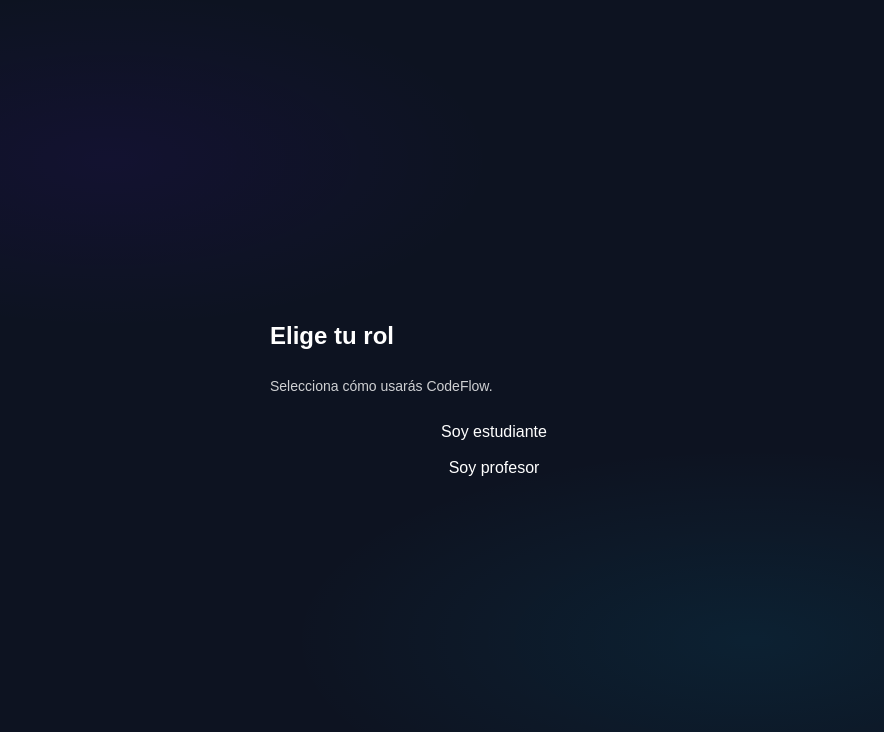
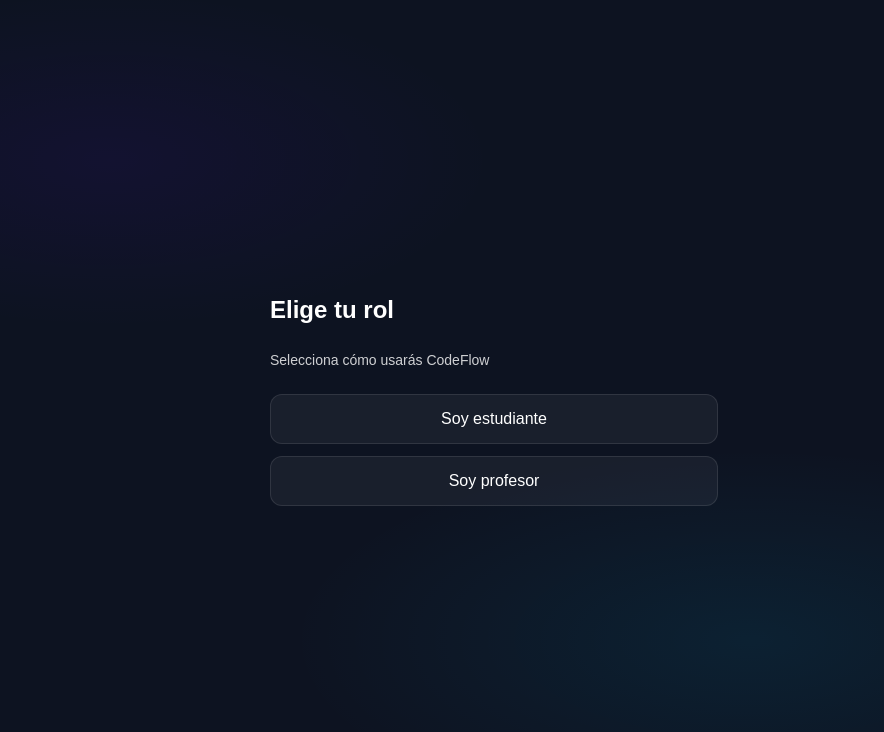
Before and after one commit to RodrigoErGarza/CodeFlow, a Next.js app: page /onboarding/role in a window 1280 px wide. Shown: the top 732 px of the page, without its empty margins (146-1030 px from the left). Built offline with nearby package versions, Linux system fonts and the light colour scheme.

Commit message:
rol mejorado

```diff
--- a/app/onboarding/role/page.tsx
+++ b/app/onboarding/role/page.tsx
@@ -1,26 +1,33 @@
 // app/onboarding/role/page.tsx
 import Link from "next/link";
-import { useRouter } from "next/navigation";
 
 export default function RolePickerPage() {
-
-  const router = useRouter();
   return (
     <main className="min-h-dvh grid place-items-center px-6 text-white">
       <div className="w-full max-w-md space-y-6">
         <h1 className="text-2xl font-semibold">Elige tu rol</h1>
         <p className="opacity-80 text-sm">
-          Selecciona cómo usarás CodeFlow.
+          Selecciona cómo usarás CodeFlow
         </p>
 
         <div className="grid gap-3">
-             <button onClick={() => router.push("/onboarding/google-complete?role=STUDENT")}>
-        Soy estudiante
-      </button>
+          <Link
+            href="/onboarding/google-complete?role=STUDENT"
+            className="w-full text-center rounded-xl border border-white/10 bg-white/5 px-4 py-3 hover:bg-white/10 transition"
+            role="button"
+            prefetch
+          >
+            Soy estudiante
+          </Link>
 
-      <button onClick={() => router.push("/onboarding/google-complete?role=TEACHER")}>
-        Soy profesor
-      </button>
+          <Link
+            href="/onboarding/google-complete?role=TEACHER"
+            className="w-full text-center rounded-xl border border-white/10 bg-white/5 px-4 py-3 hover:bg-white/10 transition"
+            role="button"
+            prefetch
+          >
+            Soy profesor
+          </Link>
         </div>
       </div>
     </main>
```
